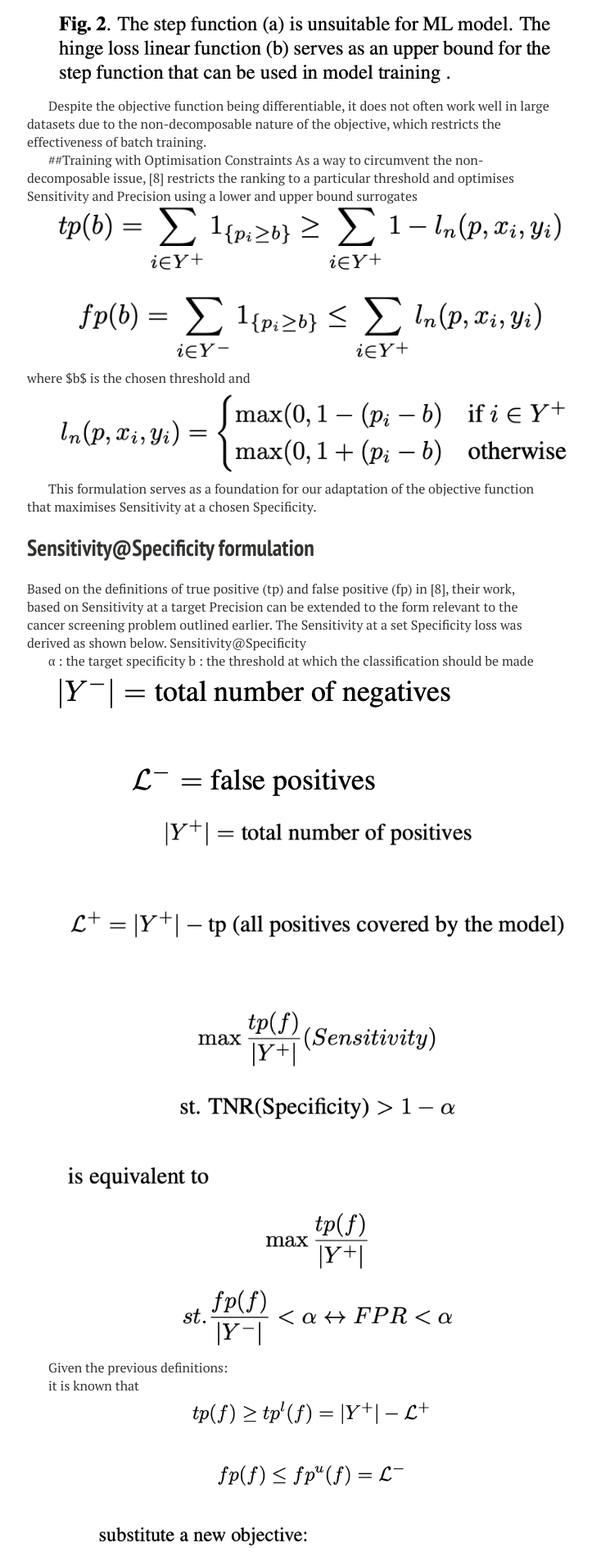
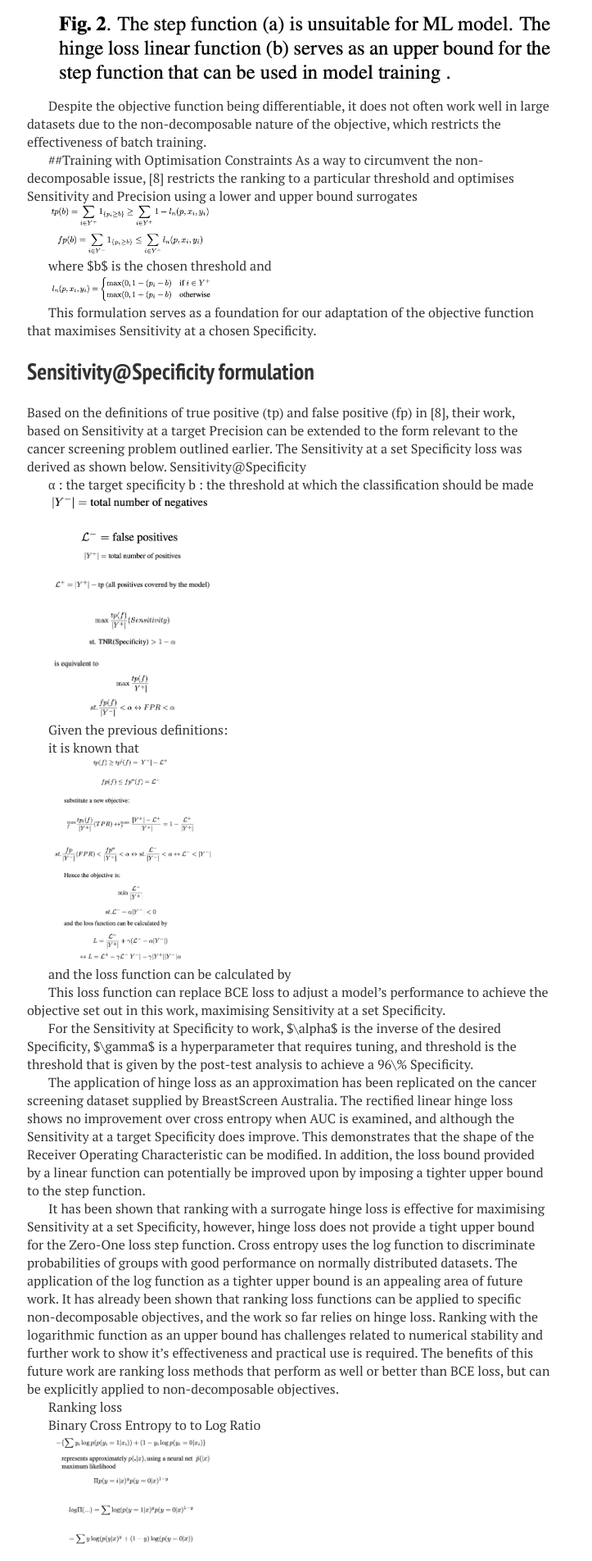
Before and after one commit to MLMogford/MLMogford.github.io, a Jekyll site: the page built from _posts/2022-08-17-maximising-sensitivity-at-fixed-specificity.md, in a window 1280 px wide. Shown: the part 2690-4594 px from the top of the page at 82% size, without its empty margins (287-1010 px from the left). Built offline with Jekyll 4.4.1, drawn with Linux system fonts in a browser that asks for light colours; nearby versions of some CDN libraries.

Commit message:
Update 2022-08-17-maximising-sensitivity-at-fixed-specificity.md

```diff
--- a/_posts/2022-08-17-maximising-sensitivity-at-fixed-specificity.md
+++ b/_posts/2022-08-17-maximising-sensitivity-at-fixed-specificity.md
@@ -63,11 +63,12 @@ As a way to circumvent the non-decomposable issue, [8] restricts the ranking to
 
 
 <!-- ![4tp-and-fp](/images/equations/4tp-and-fp.png) -->
-![3hinge](/images/equations/4tp-and-fp.png)
+<img src="https:/images/equations/4tp-and-fp.png" width="200">
+
 where $b$ is the chosen threshold and
 
 <!-- ![5tp-and-fp](/images/equations/5tp-and-fp.png) -->
-![3hinge](/images/equations/5tp-and-fp.png)
+<img src="https:/images/equations/5tp-and-fp.png" width="200">
 
 
 
@@ -87,11 +88,10 @@ b : the threshold at which the classification should be made
 
 
 <!-- ![6-send-and-spec](/images/equations/6-send-and-spec.png) -->
-![3hinge](/images/equations/6-send-and-spec.png)
+<img src="https:/images/equations/6-send-and-spec.png" width="200">
 
 <!-- ![7-send-spec](/images/equations/7-send-spec.png) -->
-![3hinge](/images/equations/7-send-spec.png)
-
+<img src="https:/images/equations/7-send-spec.png" width="200">
 
 
 
@@ -100,7 +100,8 @@ Given the previous definitions:
 it is known that
 
 <!-- ![ 8-sens-spec](/images/equations/8-sens-spec.png) -->
-![3hinge](/images/equations/8-sens-spec.png)
+<img src="https:/images/equations/8-sens-spec.png" width="200">
+
 
 
 
@@ -134,7 +135,7 @@ Binary Cross Entropy to to Log Ratio
 
 
 <!-- ![ 9-bce-to-log-ratio](/images/equations/9-bce-to-log-ratio.png) -->
-![3hinge](/images/equations/9-bce-to-log-ratio.png)
+<img src="https:/images/equations/9-bce-to-log-ratio.png" width="200">
 
 
 
@@ -142,7 +143,7 @@ Non-Decomposable (requires a memory bank or large batch size)
 
 
 <!-- ![10-non-decomposable-formulation](/images/equations/10-non-decomposable-formulation.png) -->
-![3hinge](/images/equations/10-non-decomposable-formulation.png)
+<img src="https:/images/equations/10-non-decomposable-formulation.png" width="200">
 
 
 
@@ -150,7 +151,7 @@ Decomposable
 
 
 <!-- ![11-decomposable-formulation](/images/equations/11-decomposable-formulation.png) -->
-![3hinge](/images/equations/11-decomposable-formulation.png)
+<img src="https:/images/equations/11-decomposable-formulation.png" width="200">
 
 
 ##References
```
